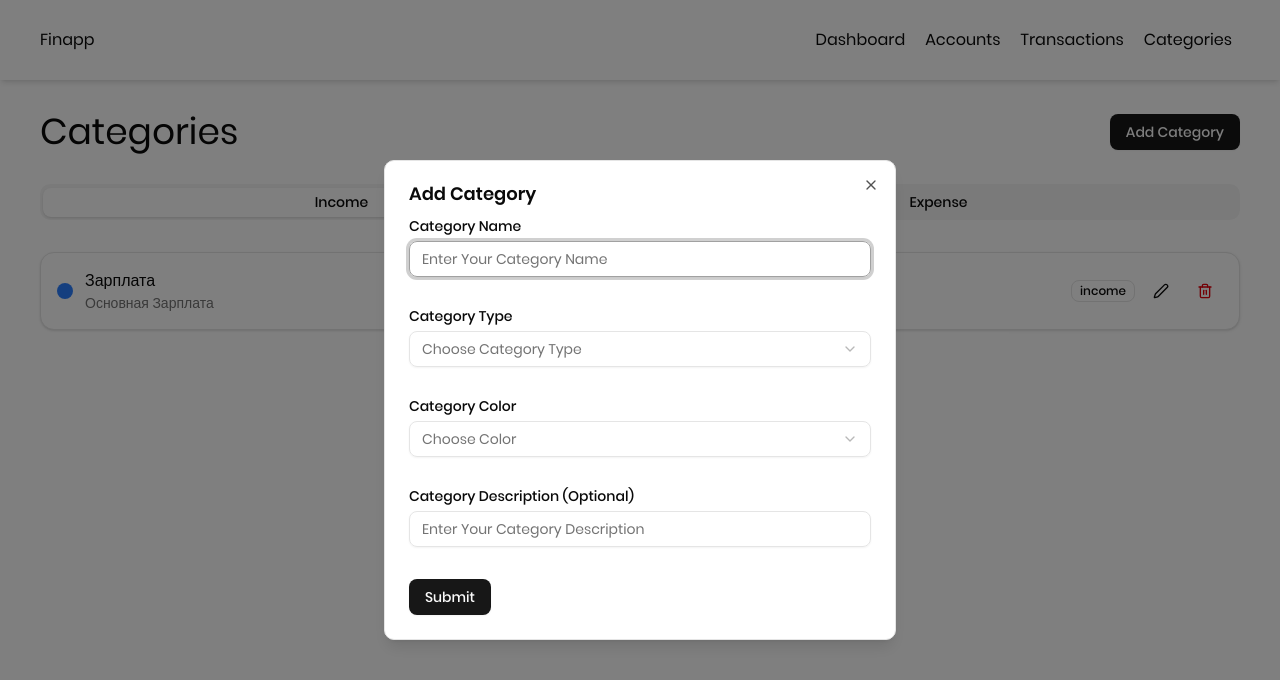
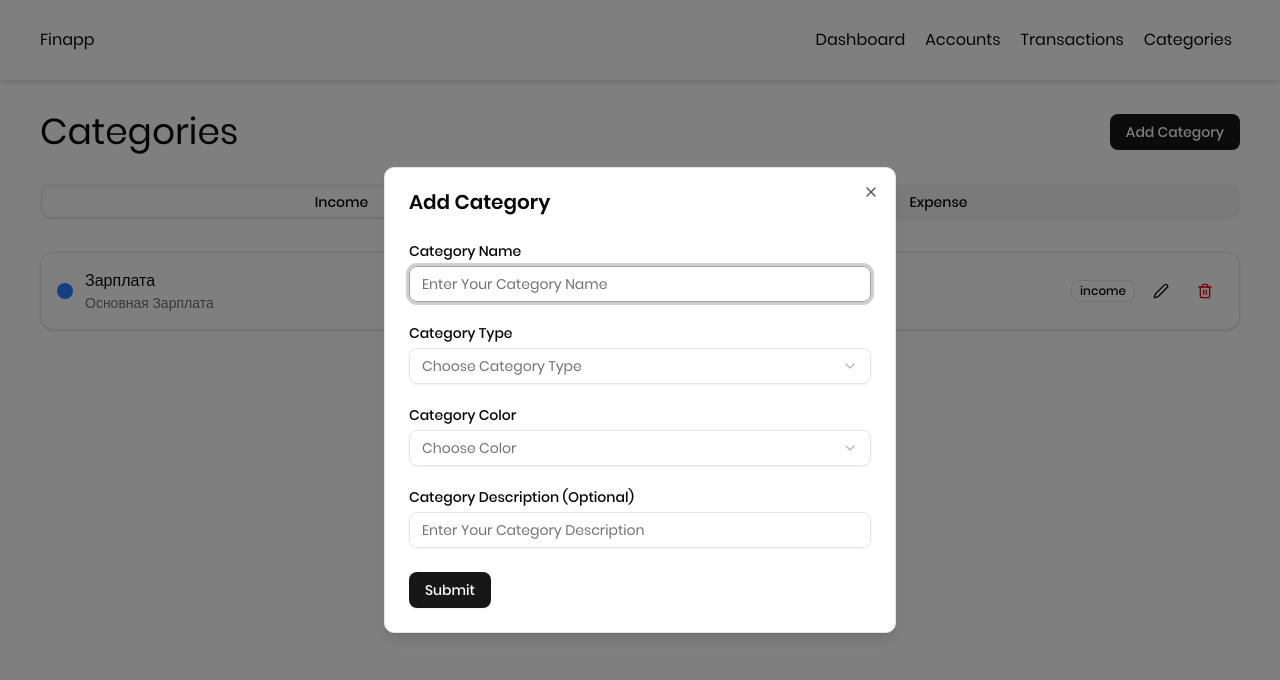
Before and after one commit to fjarrling/finapp, a React (Vite) app: page /categories in a window 1280 px wide. Both pictures are taken after a click on the button "Add Category". Shown: the top 680 px of the page. Built offline with nearby package versions, Linux system fonts and the light colour scheme.

Commit message:
fix: изменил стилизацию попапов, форм, карточек

```diff
--- a/src/components/AddAccountForm/AddAccountForm.tsx
+++ b/src/components/AddAccountForm/AddAccountForm.tsx
@@ -43,7 +43,7 @@ const AddAccountForm = ({closeDialog}: FormProps) => {
 
   return (
     <Form {...form}>
-      <form onSubmit={form.handleSubmit(onSubmit)} className="space-y-8">
+      <form onSubmit={form.handleSubmit(onSubmit)} className="space-y-6">
         <FormField
           control={form.control}
           name="name"
--- a/src/components/AddCategoryForm/AddCategoryForm.tsx
+++ b/src/components/AddCategoryForm/AddCategoryForm.tsx
@@ -42,7 +42,7 @@ const AddCategoryForm = ({closeDialog}: FormProps) => {
 
   return (
     <Form {...form}>
-      <form onSubmit={form.handleSubmit(onSubmit)} className="space-y-8">
+      <form onSubmit={form.handleSubmit(onSubmit)} className="space-y-6">
         <FormField
           control={form.control}
           name="name"
--- a/src/components/CategoryCard/CategoryCard.tsx
+++ b/src/components/CategoryCard/CategoryCard.tsx
@@ -31,7 +31,7 @@ const CategoryCard = ({category}: CategoryCardProps) => {
             )}
           </div>
         </div>
-        <div className="flex items-center space-x-2">
+        <div className="flex items-center gap-2">
           <Badge variant="outline" className="text-xs">
             {category.type}
           </Badge>
@@ -42,7 +42,7 @@ const CategoryCard = ({category}: CategoryCardProps) => {
             variant="ghost"
             size="icon"
           >
-            <Edit2 className="w-4 h-4"/>
+            <Edit2/>
           </FormDialog>
           <DeleteCategoryAlert
             categoryId={category.id}
--- a/src/components/EditAccountForm/EditAccountForm.tsx
+++ b/src/components/EditAccountForm/EditAccountForm.tsx
@@ -53,7 +53,7 @@ const EditAccountForm = ({closeDialog, account}: FormProps) => {
 
   return (
     <Form {...form}>
-      <form onSubmit={form.handleSubmit(onSubmit)} className="space-y-8">
+      <form onSubmit={form.handleSubmit(onSubmit)} className="space-y-6">
         <FormField
           control={form.control}
           name="name"
--- a/src/components/EditCategoryForm/EditCategoryForm.tsx
+++ b/src/components/EditCategoryForm/EditCategoryForm.tsx
@@ -43,7 +43,7 @@ const EditCategoryForm = ({closeDialog, category}: FormProps) => {
 
   return (
     <Form {...form}>
-      <form onSubmit={form.handleSubmit(onSubmit)} className="space-y-8">
+      <form onSubmit={form.handleSubmit(onSubmit)} className="space-y-6">
         <FormField
           control={form.control}
           name="name"
--- a/src/components/ui/dialog.tsx
+++ b/src/components/ui/dialog.tsx
@@ -58,7 +58,7 @@ function DialogContent({
       <DialogPrimitive.Content
         data-slot="dialog-content"
         className={cn(
-          "bg-background data-[state=open]:animate-in data-[state=closed]:animate-out data-[state=closed]:fade-out-0 data-[state=open]:fade-in-0 data-[state=closed]:zoom-out-95 data-[state=open]:zoom-in-95 fixed top-[50%] left-[50%] z-50 grid w-full max-w-[calc(100%-2rem)] translate-x-[-50%] translate-y-[-50%] gap-4 rounded-lg border p-6 shadow-lg duration-200 sm:max-w-lg",
+          "bg-background data-[state=open]:animate-in data-[state=closed]:animate-out data-[state=closed]:fade-out-0 data-[state=open]:fade-in-0 data-[state=closed]:zoom-out-95 data-[state=open]:zoom-in-95 fixed top-[50%] left-[50%] z-50 grid w-full max-w-[calc(100%-2rem)] translate-x-[-50%] translate-y-[-50%] gap-8 rounded-lg border p-6 shadow-lg duration-200 sm:max-w-lg",
           className
         )}
         {...props}
@@ -108,7 +108,7 @@ function DialogTitle({
   return (
     <DialogPrimitive.Title
       data-slot="dialog-title"
-      className={cn("text-lg leading-none font-semibold", className)}
+      className={cn("text-xl leading-none font-semibold", className)}
       {...props}
     />
   )
```
